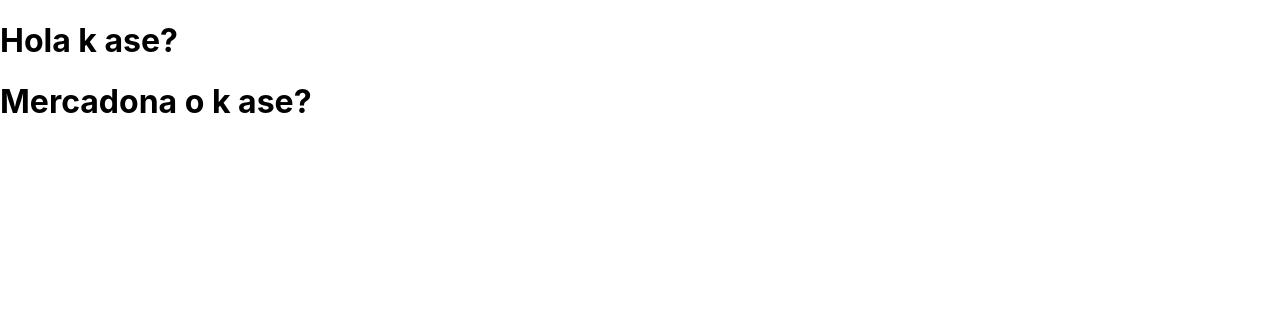
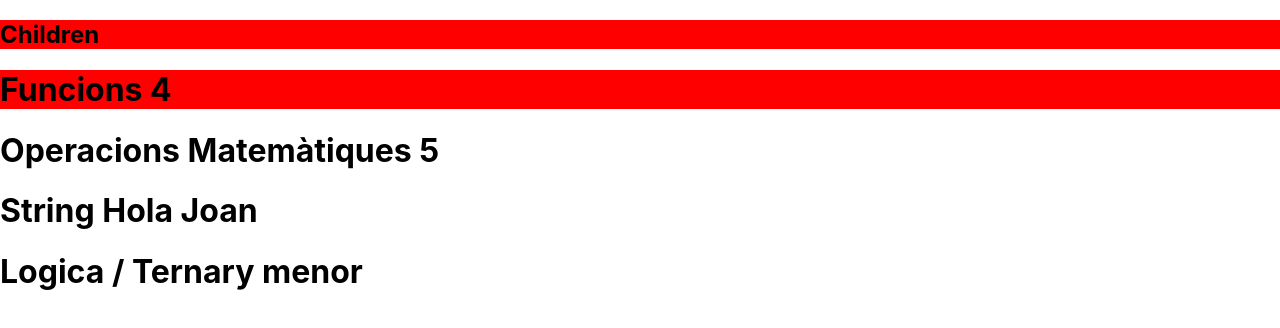
Before and after one commit to SectionOne/cursreact, a React (Create React App) app in the folder cursreact/: page / in a window 1280 px wide. Shown: the top 328 px of the page. Built offline with nearby package versions, Linux system fonts and the light colour scheme.

Commit message:
CODE 4 - Exemple d'expressions js en JSX

```diff
--- a/cursreact/src/App.css
+++ b/cursreact/src/App.css
@@ -1,38 +1,3 @@
-.App {
-  text-align: center;
+.red {
+  background: red;
 }
-
-.App-logo {
-  height: 40vmin;
-  pointer-events: none;
-}
-
-@media (prefers-reduced-motion: no-preference) {
-  .App-logo {
-    animation: App-logo-spin infinite 20s linear;
-  }
-}
-
-.App-header {
-  background-color: #282c34;
-  min-height: 100vh;
-  display: flex;
-  flex-direction: column;
-  align-items: center;
-  justify-content: center;
-  font-size: calc(10px + 2vmin);
-  color: white;
-}
-
-.App-link {
-  color: #61dafb;
-}
-
-@keyframes App-logo-spin {
-  from {
-    transform: rotate(0deg);
-  }
-  to {
-    transform: rotate(360deg);
-  }
-}
--- a/cursreact/src/App.js
+++ b/cursreact/src/App.js
@@ -1,10 +1,21 @@
 import './App.css';
+
+function sumar(){
+  return 2 + 2;
+}
+
+const nom = "Joan";
 
 function App() {
   return (
     <>
-      <h1 className="color">Hola k ase?</h1>
-      <h1> Mercadona o k ase? </h1>
+      <div className="red">
+        <h2>Children</h2>
+      </div>
+      <h1 className="red"> Funcions { sumar() }</h1>
+      <h1> Operacions Matemàtiques { 3 + 2}</h1>
+      <h1> String { `Hola ${nom}` }</h1>
+      <h1> Logica / Ternary { ( 3 + 2 ) > 6 ? "mayor" : "menor" }</h1>
       <img src="" alt="" />
     </>
   );
```
Also changed, not shown: cursreact/src/logo.svg (deleted).
